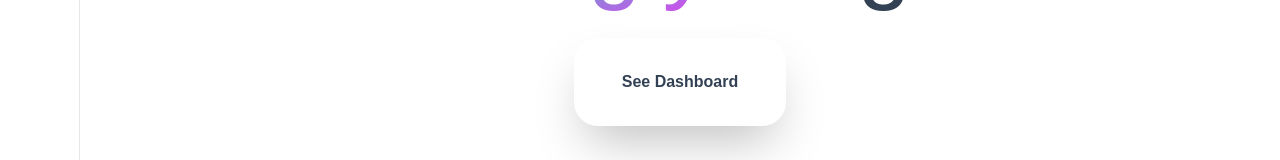
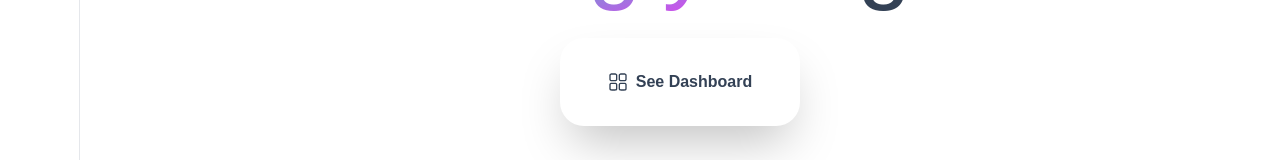
Before and after one commit to jasonmaidev/dashingly, a Next.js app: page / in a window 1280 px wide. Shown: the part 412-572 px from the top of the page. Built offline with nearby package versions, Linux system fonts and the light colour scheme.

Commit message:
update homepage cta

```diff
--- a/data/data.js
+++ b/data/data.js
@@ -15,7 +15,7 @@ export const data = [
     id: 1,
     name: {
       first: 'John',
-      last: 'Ashen',
+      last: 'Ashens',
     },
     total: randomNumber(),
     status: 'Processing',
@@ -47,17 +47,6 @@ export const data = [
   {
     id: 4,
     name: {
-      first: 'Joseph',
-      last: 'Choo',
-    },
-    total: randomNumber(),
-    status: 'Completed',
-    method: 'MasterCard',
-    date: currentDateString(),
-  },
-  {
-    id: 5,
-    name: {
       first: 'Laura',
       last: 'Croft',
     },
@@ -67,7 +56,7 @@ export const data = [
     date: currentDateString(),
   },
   {
-    id: 6,
+    id: 5,
     name: {
       first: 'Michael',
       last: 'Lam',
--- a/pages/index.js
+++ b/pages/index.js
@@ -1,6 +1,7 @@
 import Head from 'next/head';
 import Link from 'next/link';
 import { useTheme } from 'next-themes';
+import { RxDashboard } from 'react-icons/rx';
 
 import Header from '../components/Header';
 
@@ -53,7 +54,10 @@ export default function Home() {
                 <span className="absolute bottom-0 right-0 w-4 h-full bg-gradient-to-l from-white to-transparent opacity-5"></span>
                 <span className="absolute inset-0 w-full h-full border border-white rounded-3xl opacity-10"></span>
                 <span className="absolute w-0 h-0 transition-all duration-300 ease-out bg-white rounded-full group-hover:w-56 group-hover:h-56 opacity-5"></span>
-                <span className="relative">See Dashboard</span>
+                <span className="relative flex flex-row items-center gap-2">
+                  <RxDashboard data-tooltip-placement="right" size={20} />
+                  See Dashboard
+                </span>
               </button>
             </Link>
           </div>
```
